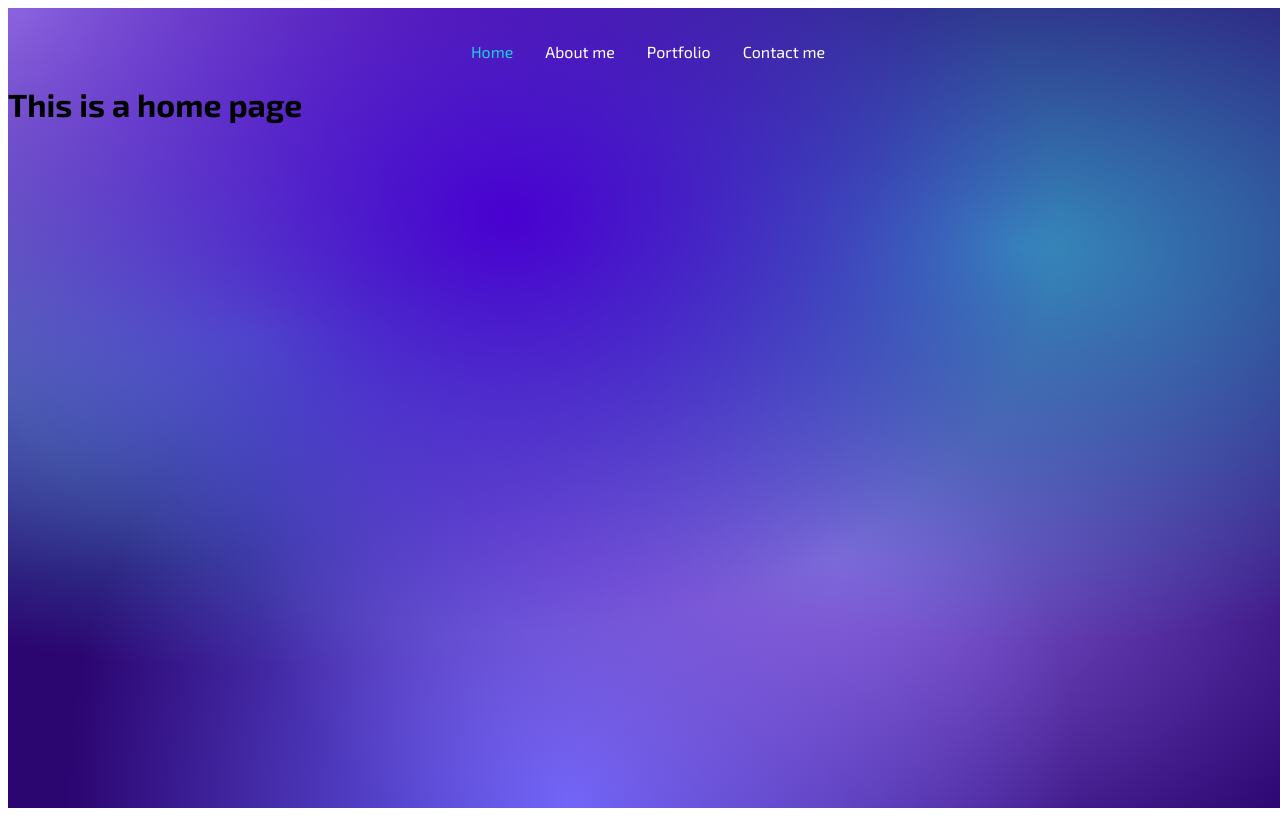
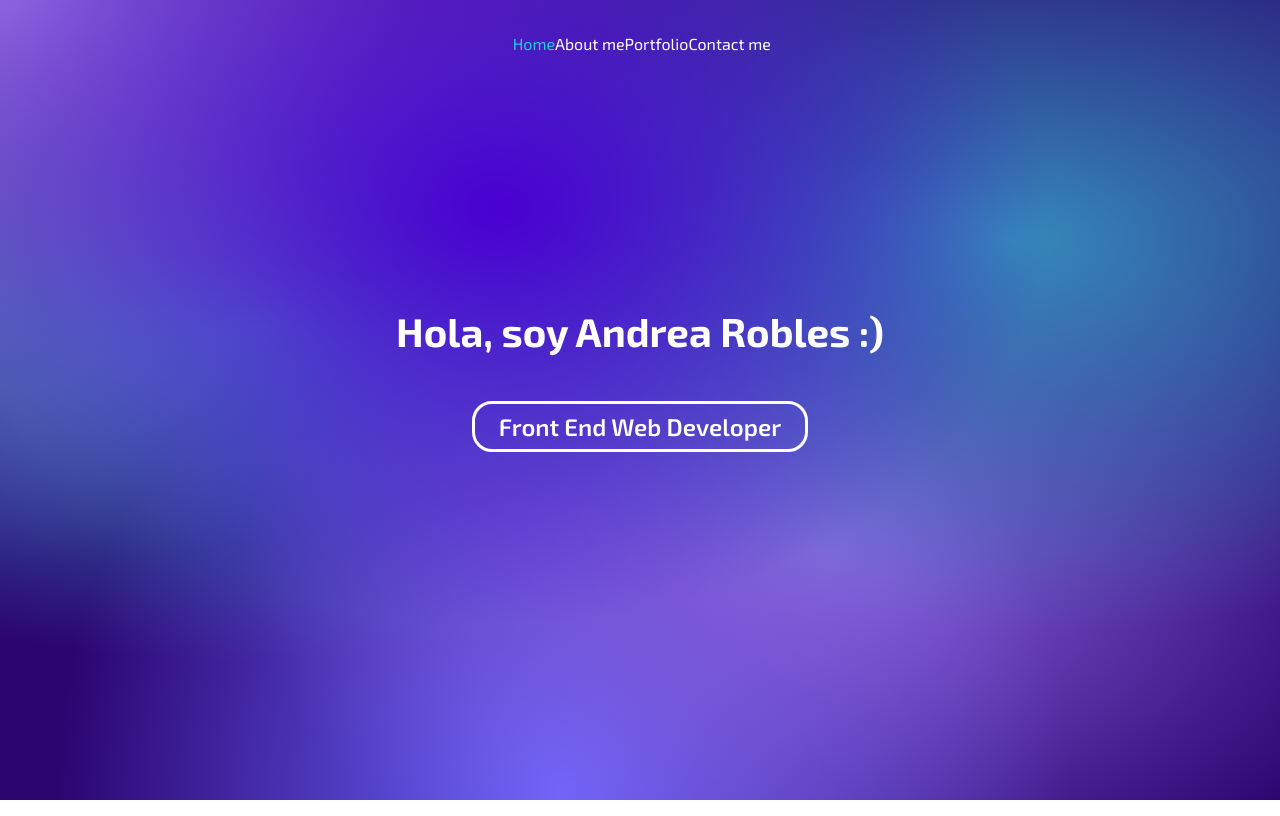
Before and after one commit to andrearobdav/portfolio, a Vue app: page / in a window 1280 px wide. Built offline with nearby package versions, Linux system fonts and the light colour scheme.

Commit message:
Improving structure and adding styles

```diff
--- a/src/App.vue
+++ b/src/App.vue
@@ -8,33 +8,38 @@ import { RouterLink, RouterView } from 'vue-router'
     <div class="wrapper">
 
       <nav>
-        <RouterLink to="/">Home</RouterLink>
-        <RouterLink to="/about">About me</RouterLink>
-        <RouterLink to="/portfolio">Portfolio</RouterLink>
-        <RouterLink to="/contact">Contact me</RouterLink>
+        <RouterLink to="/"> <img src="" alt="" class="nav-icon home">
+          Home</RouterLink>
+        <RouterLink to="/about"><img src="" alt="" class="nav-icon about">About me</RouterLink>
+        <RouterLink to="/portfolio"><img src="" alt="" class="nav-icon portfolio">Portfolio</RouterLink>
+        <RouterLink to="/contact"><img src="" alt="" class="nav-icon contact">Contact me</RouterLink>
       </nav>
     </div>
   </header>
 
-
+  <main>
     <RouterView />
-
+  </main>
 
 </template>
 
 <style lang="scss">
 @import '@/assets/base.scss';
 
-#app {
+body {
   box-sizing: border-box;
   margin: 0;
   padding: 0;
+  width: 100vw;
+  height: 100vh;
   font-family: 'Exo 2', sans-serif;
+  position: absolute;
+
+  #app {
     background-color: var(--bg-color);
     background-image: var(--bg-gradient);
     width: 100vw;
     height: 100vh;
-
 
     header {
       line-height: 1.5;
@@ -42,11 +47,16 @@ import { RouterLink, RouterView } from 'vue-router'
       display: flex;
       flex-direction: column;
 
+      .wrapper {
+
         nav {
           width: 100%;
           font-size: 1rem;
           text-align: center;
           margin-top: 2rem;
+          display: flex;
+          align-items: center;
+          justify-content: center;
 
         }
 
@@ -54,35 +64,34 @@ import { RouterLink, RouterView } from 'vue-router'
           color: var(--third-color);
         }
 
-    nav a.router-link-exact-active:hover {
-      background-color: var(--third-color);
-    }
+        // nav a.router-link-exact-active:hover {
+        //   background-color: var(--third-color);
+        // }
 
 
         nav a {
           // display: inline-block;
-      padding: 0 1rem;
-      border-left: 1px solid var(--color-border);
+          // padding: 0 1rem;
+          // border-left: 1px solid var(--color-border);
           color: var(--secondary-color);
           text-decoration: none;
         }
 
-    nav a:first-of-type {
-      border: 0;
+        // nav a:first-of-type {
+        //   border: 0;
+        // }
       }
     }
 
-  body {
+    main {
       display: flex;
       flex-direction: column;
       margin: 0;
       padding: 0;
       box-sizing: border-box;
-    background-color: var(--bg-color);
-    background-image: var(--bg-gradient);
-    width: 100vw;
-    height: 100vh;
+
 
     }
   }
+}
 </style>
--- a/src/views/HomeView.vue
+++ b/src/views/HomeView.vue
@@ -1,8 +1,36 @@
 <template>
-  <div class="about">
-    <h1 class="hello">This is a home page</h1>
+  <div class="container">
+    <h1 class="hello">Hola, soy Andrea Robles :)</h1>
+    <h2 class="hello">Front End Web Developer</h2>
   </div>
 </template>
 
 <style lang="scss" scoped>
+main {
+  .container {
+    display: flex;
+    flex-direction: column;
+    align-items: center;
+    justify-content: center;
+    width: 100vw;
+    height: 80vh;
+
+
+    h1 {
+      color: var(--secondary-color);
+      font-weight: 700;
+      font-size: 2.5rem;
+      text-align: center;
+
+    }
+
+    h2 {
+      color: var(--secondary-color);
+      font-weight: 600;
+      border: solid 3px #ffffff;
+      padding: 0.5rem 1.5rem;
+      border-radius: 20px;
+    }
+  }
+}
 </style>
```
Lines whose indentation alone changed are shown as unchanged.
